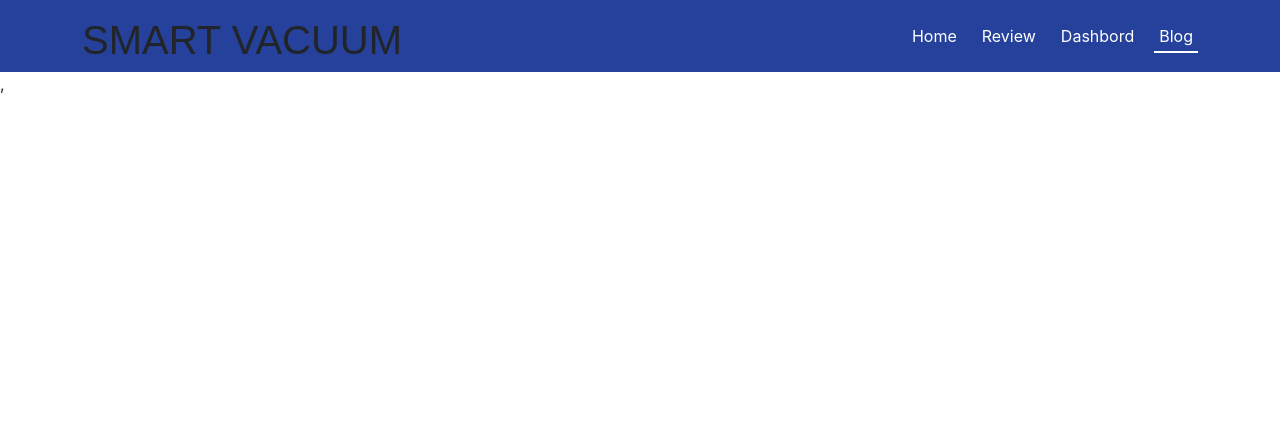
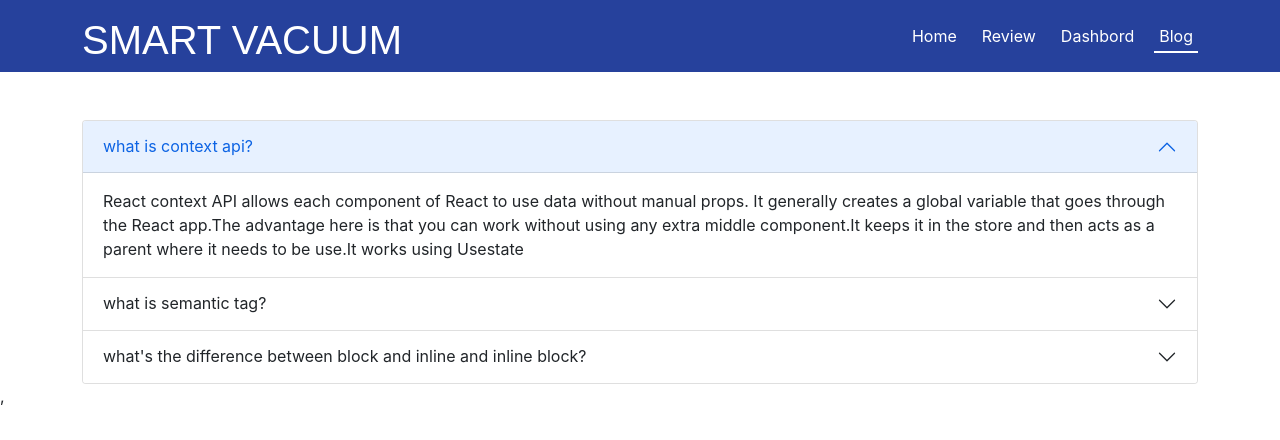
Before and after one commit to rifatjahan823/smart-vacuum-9, a React (Create React App) app: page /blog in a window 1280 px wide. Shown: the top 440 px of the page. Built offline with nearby package versions, Linux system fonts and the light colour scheme.

Commit message:
add blog site

```diff
--- a/public/index.html
+++ b/public/index.html
@@ -24,7 +24,7 @@
       work correctly both with client-side routing and a non-root public URL.
       Learn how to configure a non-root public URL by running `npm run build`.
     -->
-    <title>React App</title>
+    <title>SMART VACUUM</title>
     <link
   rel="stylesheet"
   href="https://cdn.jsdelivr.net/npm/bootstrap@5.1.3/dist/css/bootstrap.min.css"
--- a/src/App.js
+++ b/src/App.js
@@ -4,6 +4,7 @@ import Blog from './Compnents/Blog/Blog';
 import Dashbord from './Compnents/Dashbord/Dashbord';
 import Header from './Compnents/Header/Header';
 import Home from './Compnents/Home/Home';
+import NotFound from './Compnents/NotFound/NotFound';
 import Review from './Compnents/Review/Review';
 
 function App() {
@@ -15,6 +16,7 @@ function App() {
         <Route path="review" element={<Review />} />
         <Route path="dashbord" element={<Dashbord />} />
         <Route path="blog" element={<Blog />} />
+        <Route path="*" element={<NotFound />} />
       </Routes>
     </div>
   );
--- a/src/Compnents/Blog/Blog.js
+++ b/src/Compnents/Blog/Blog.js
@@ -1,9 +1,38 @@
 import React from 'react';
+import { Accordion } from 'react-bootstrap';
 
 const Blog = () => {
     return (
-        <div>
-
+        <div className='container mt-5'>
+ <Accordion defaultActiveKey="0">
+  <Accordion.Item eventKey="0">
+    <Accordion.Header>what is context api?</Accordion.Header>
+    <Accordion.Body>
+      React context API allows each component of React to use data without manual props.
+      It generally creates a global variable that goes through the React app.The advantage here is that you can work without using any extra middle component.It keeps it in the store and then acts as a parent where it needs to be use.It works using Usestate
+    </Accordion.Body>
+  </Accordion.Item>
+  <Accordion.Item eventKey="1">
+    <Accordion.Header>what is semantic tag?</Accordion.Header>
+    <Accordion.Body>
+    Semantic tags clearly describe the subject matter.This means that semantic tags make it easier to understand the subject matter of a webpage's tag.Some other examples of semantic tags are: section,Article,Nav,aside,Footer.... It is easy to see which one is for which work.Semantic tags make search engines quick and easy to find information.The semantic tag serves as the title of the documentation.
+    </Accordion.Body>
+  </Accordion.Item>
+  <Accordion.Item eventKey="2">
+    <Accordion.Header>what's the difference between block and inline and inline block?</Accordion.Header>
+    <Accordion.Body>
+    Inlline:
+   <p> 1.The inline element does not block the whole space, it takes up as much space as it needs</p>
+   <p>2.Example of some inlline element:strong,em,b,i ,q,mark</p>
+    Inline-block:
+    <p>1.Inline-block works similar to inline element but it can set width height.</p>
+    <p>2. inline-block more suitable for creating layouts</p>
+    Block:
+    <p>1.The block element always starts from the new line. It blogs the whole place.</p>
+    <p>2.Example some of block element:p,ul,ol,hr </p>
+    </Accordion.Body>
+  </Accordion.Item>
+</Accordion>
         </div>
     );
 };
--- a/src/Compnents/Dashbord/Dashbord.js
+++ b/src/Compnents/Dashbord/Dashbord.js
@@ -43,6 +43,7 @@ const Dashbord = () => {
     return (
         <div className='container'>
         <div className='row mt-5 g-5'>
+          {/*------------------ Chart -1------- */}
              <div className='col-lg-6 col-md-6 col-sm-12'>
              <ComposedChart width={350} height={250} data={data}>
             <XAxis dataKey="month" />
@@ -55,12 +56,14 @@ const Dashbord = () => {
             <Line type="monotone" dataKey="sell" stroke="#ff7300" />
             </ComposedChart>
             </div>
+             {/*------------------ Chart -2------- */}
             <div className='col-lg-6 col-md-6 col-sm-12'>
             <PieChart width={350} height={250}>
             <Pie data={data} dataKey="revenue" nameKey="month" cx="50%" cy="50%" outerRadius={50} fill="#8884d8" />
             <Pie data={data} dataKey="revenue" nameKey="month" cx="50%" cy="50%" innerRadius={60} outerRadius={80} fill="#82ca9d" label />
             </PieChart>
             </div>
+             {/*------------------ Chart -3------- */}
             <div className='col-lg-6 col-md-6 col-sm-12 mt-5'>
             <LineChart width={350} height={250} data={data}
             margin={{ top: 5, right: 30, left: 20, bottom: 5 }}>
@@ -73,6 +76,7 @@ const Dashbord = () => {
             <Line type="monotone" dataKey="investment" stroke="#82ca9d" />
             </LineChart>
             </div>
+             {/*------------------ Chart -4------- */}
             <div className='col-lg-6 col-md-6 col-sm-12 mt-5'>
             <BarChart
             width={350}
--- a/src/Compnents/Header/Header.js
+++ b/src/Compnents/Header/Header.js
@@ -8,7 +8,7 @@ const Header = () => {
          <div className='container'>
            <div className='d-flex align-items-center justify-content-between'>
          <div className='logo pt-3'>
-            <h1 className='text-uppercase'>smart Vacuum</h1>
+            <h1 className='text-uppercase text-white'>smart Vacuum</h1>
           </div>
           <nav className='d-flex justify-content-center'>
             <CustomLink to="/">Home</CustomLink>
--- a/src/Compnents/Home/Home.css
+++ b/src/Compnents/Home/Home.css
@@ -18,3 +18,19 @@
   padding: 10px;
   gap: 3%;
 }
+
+@media only screen and (max-width: 768px) {
+  .review{
+  display: grid;
+  grid-template-columns: repeat(2,1fr);
+
+}
+}
+
+@media only screen and (max-width: 767px) {
+  .review{
+  display: grid;
+  grid-template-columns: repeat(1,1fr);
+
+}
+}
--- a/src/Compnents/HomeReviewDetails/HomeReviewDetails.js
+++ b/src/Compnents/HomeReviewDetails/HomeReviewDetails.js
@@ -8,7 +8,7 @@ const HomeReviewDetails = ({review}) => {
         <div className=' border px-5 py-2 text-center HomeReviewDetails'>
             <img src={review.picture} alt="" />
             <p>{review.name}</p>
-            <p>Rating:{review.rating}*</p>
+            <p>Rating:{review.rating}  <FontAwesomeIcon style={{color: 'goldenrod'}} icon={faStar} /></p>
             <p>{review.description}</p>
         </div>
     );
--- /dev/null
+++ b/src/Compnents/NotFound/NotFound.js
@@ -0,0 +1,11 @@
+import React from 'react';
+
+const NotFound = () => {
+    return (
+        <div className='container'>
+           <img className='img-fluid  mx-auto d-block mt-3' src="https://www.pngitem.com/pimgs/m/162-1622413_4chan-404-pages-hd-png-download.png" alt="" />
+           </div>
+    );
+};
+
+export default NotFound;
--- a/src/Compnents/Review/Review.css
+++ b/src/Compnents/Review/Review.css
@@ -5,3 +5,18 @@
     padding-bottom: 10%;
 
 }
+@media only screen and (max-width: 768px) {
+    .Review{
+    display: grid;
+    grid-template-columns: repeat(2,1fr);
+
+  }
+  }
+
+  @media only screen and (max-width: 767px) {
+    .Review{
+    display: grid;
+    grid-template-columns: repeat(1,1fr);
+
+  }
+  }
--- a/src/Compnents/Review/Review.js
+++ b/src/Compnents/Review/Review.js
@@ -10,7 +10,7 @@ const Review = () => {
            {
             reviews.map(review=><ReviewDetails
             review={review}
-            key={review.is}>
+            key={review.id}>
             </ReviewDetails>)
            }
         </div>
--- a/src/Compnents/ReviewsDetails/ReviewDetails.js
+++ b/src/Compnents/ReviewsDetails/ReviewDetails.js
@@ -8,7 +8,7 @@ const ReviewDetails = ({review}) => {
         <div className='ReviewDetails border text-center p-3'>
             <img src={review.picture} alt="" />
             <p>{review.name}</p>
-            <p>Rating:{review.rating}*</p>
+            <p>Rating:{review.rating} <FontAwesomeIcon style={{color: 'goldenrod'}} icon={faStar} /></p>
             <p>{review.description}</p>
         </div>
     );
```
Also changed, not shown: 1 other file (tests, documents, lock files or other folders).
